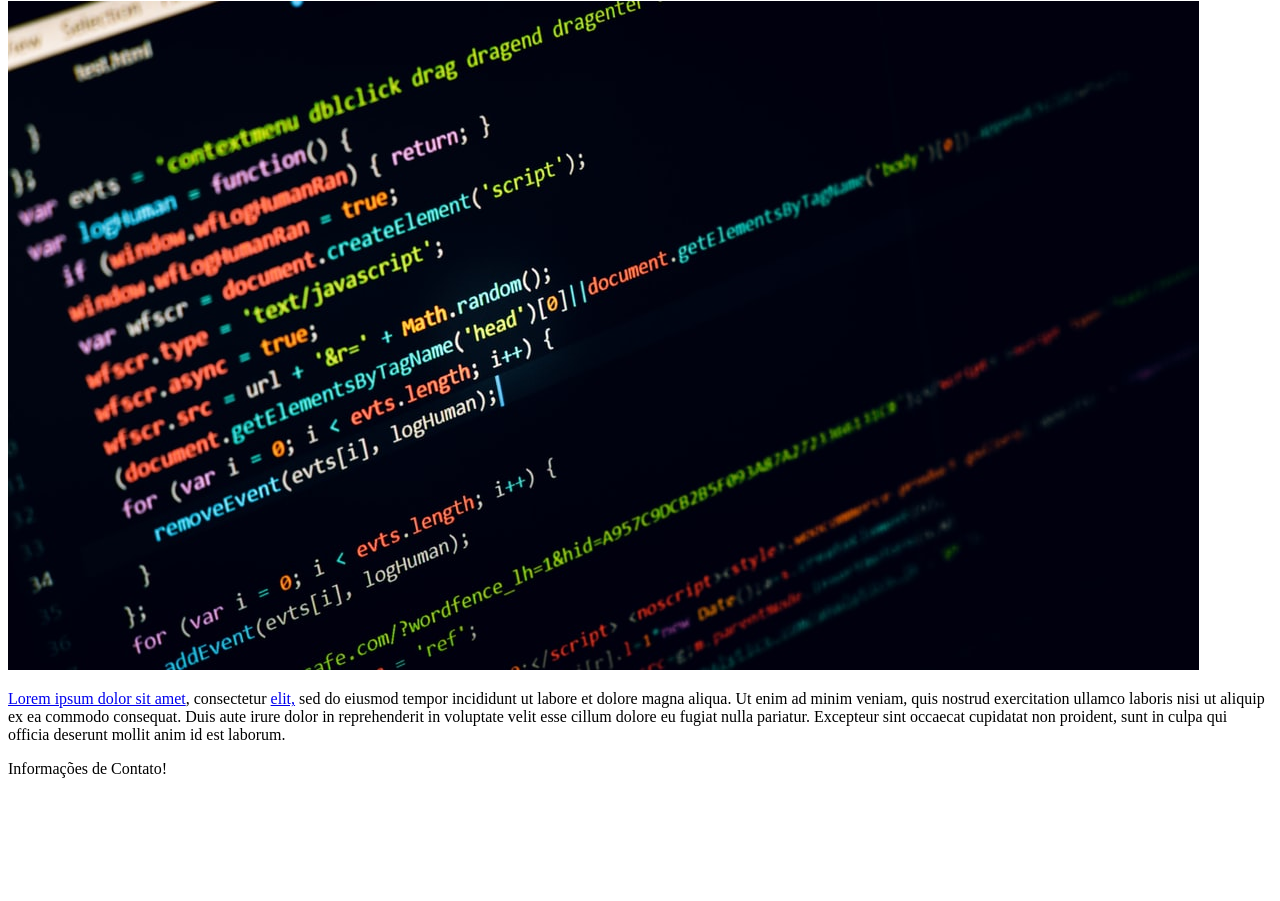
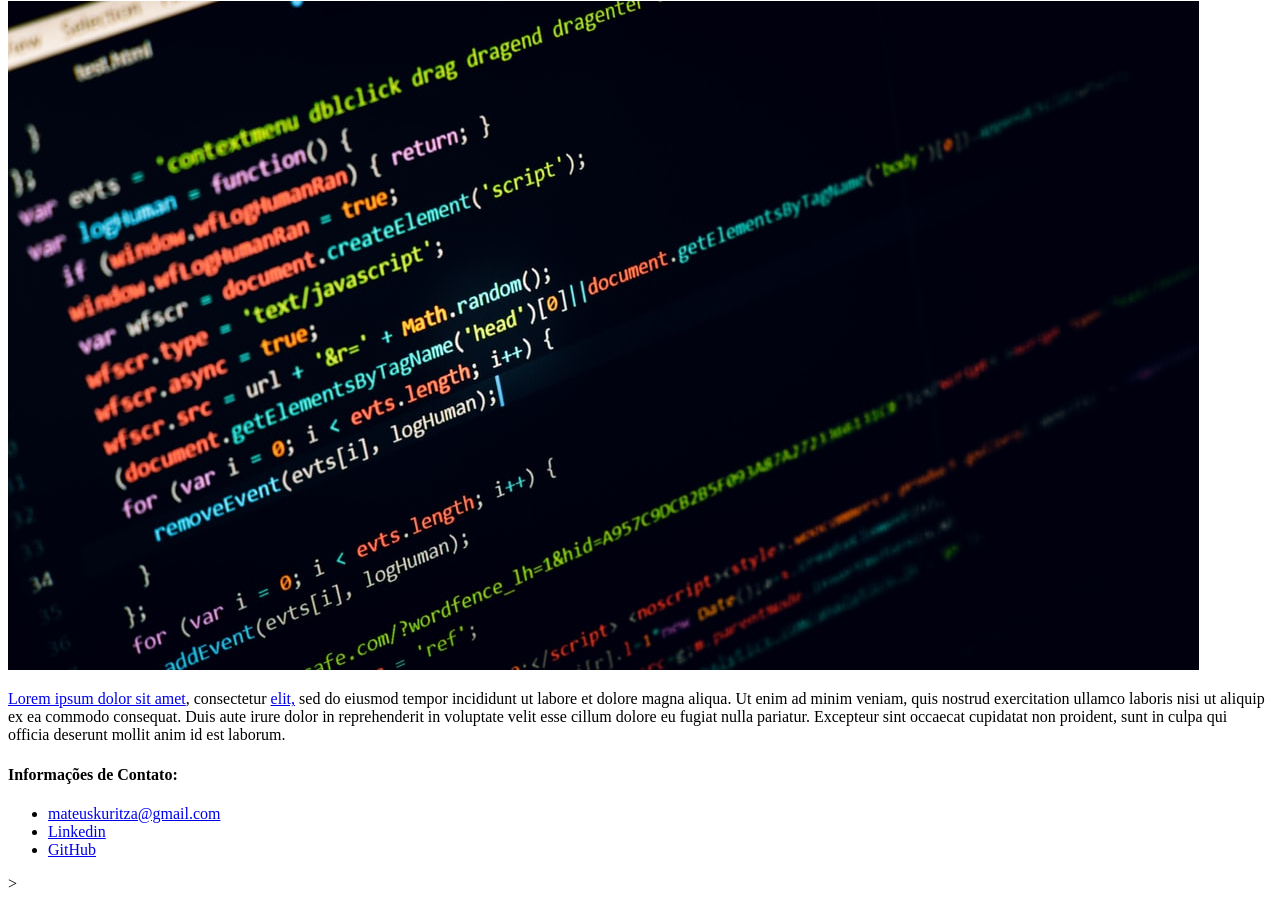
Before and after one commit to mateuskuritza/Introducao-a-criacao-de-websites-com-HTML5-e-CSS3, a plain HTML site: page index.html in a window 1280 px wide. Shown: the part 355-1256 px from the top of the page. Before the commit the page ends 1141 px from the top, so only its background shows below. Drawn offline with Linux system fonts and the light colour scheme.

Commit message:
fim html e inicio css

```diff
--- a/index.html
+++ b/index.html
@@ -2,6 +2,7 @@
 <html>
     <head>
         <meta charset="utf-8">
+        <link rel="stylesheet" href="style.css">
         <title>Mateus Kuritza</title>
     </head>
     <body>
@@ -19,10 +20,23 @@
                     <img src="images/postagem.jpg" alt="Editor de texto contendo código HTML">
                 </header>
                 <p>
-                    <a target="_blank" href="https://github.com/mateuskuritza">Lorem ipsum dolor sit amet</a>, consectetur <a href="mailto:teste@gmail.com" >elit,</a>  sed do eiusmod tempor incididunt ut labore et dolore magna aliqua. Ut enim ad minim veniam, quis nostrud exercitation ullamco laboris nisi ut aliquip ex ea commodo consequat. Duis aute irure dolor in reprehenderit in voluptate velit esse cillum dolore eu fugiat nulla pariatur. Excepteur sint occaecat cupidatat non proident, sunt in culpa qui officia deserunt mollit anim id est laborum.
+                    <a target="_blank" href="https://google.com">Lorem ipsum dolor sit amet</a>, consectetur <a href="mailto:teste@gmail.com" >elit,</a>  sed do eiusmod tempor incididunt ut labore et dolore magna aliqua. Ut enim ad minim veniam, quis nostrud exercitation ullamco laboris nisi ut aliquip ex ea commodo consequat. Duis aute irure dolor in reprehenderit in voluptate velit esse cillum dolore eu fugiat nulla pariatur. Excepteur sint occaecat cupidatat non proident, sunt in culpa qui officia deserunt mollit anim id est laborum.
                 </p>
             </article>
         </section>
-        <footer>Informações de Contato!</footer>
+        <footer>
+            <h4>Informações de Contato:</h4>
+            <ul>
+                <li>
+                    <a target="_blank" href="mailto:mateuskuritza@gmail.com">mateuskuritza@gmail.com</a>
+                </li>
+                <li>
+                    <a target="_blank" href="https://www.linkedin.com/in/mateus-kuritza-10759b168/">Linkedin</a>
+                </li>
+                <li>
+                    <a target="_blank" href="https://github.com/mateuskuritza">GitHub</a>
+                </li>
+            </ul>>
+    </footer>
     </body>
 </html>
```
Also changed, not shown: 1 other file.
